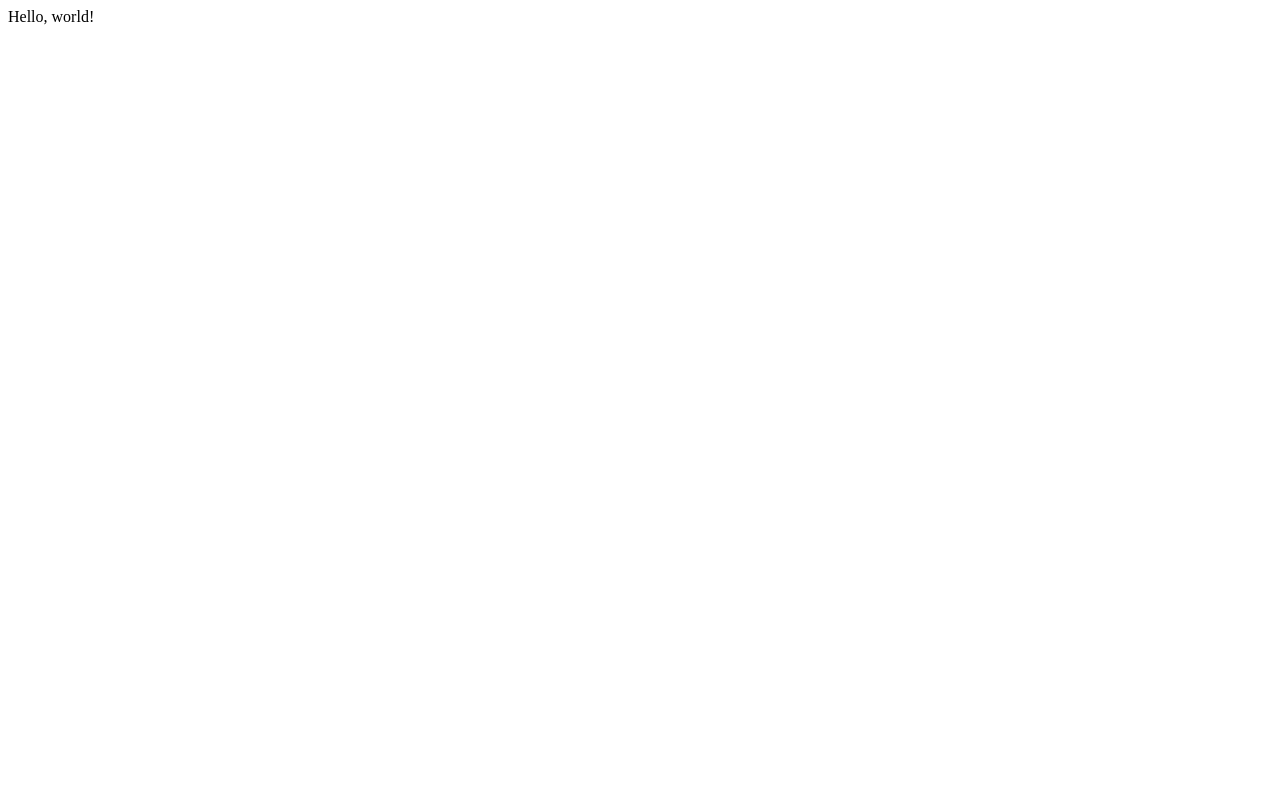
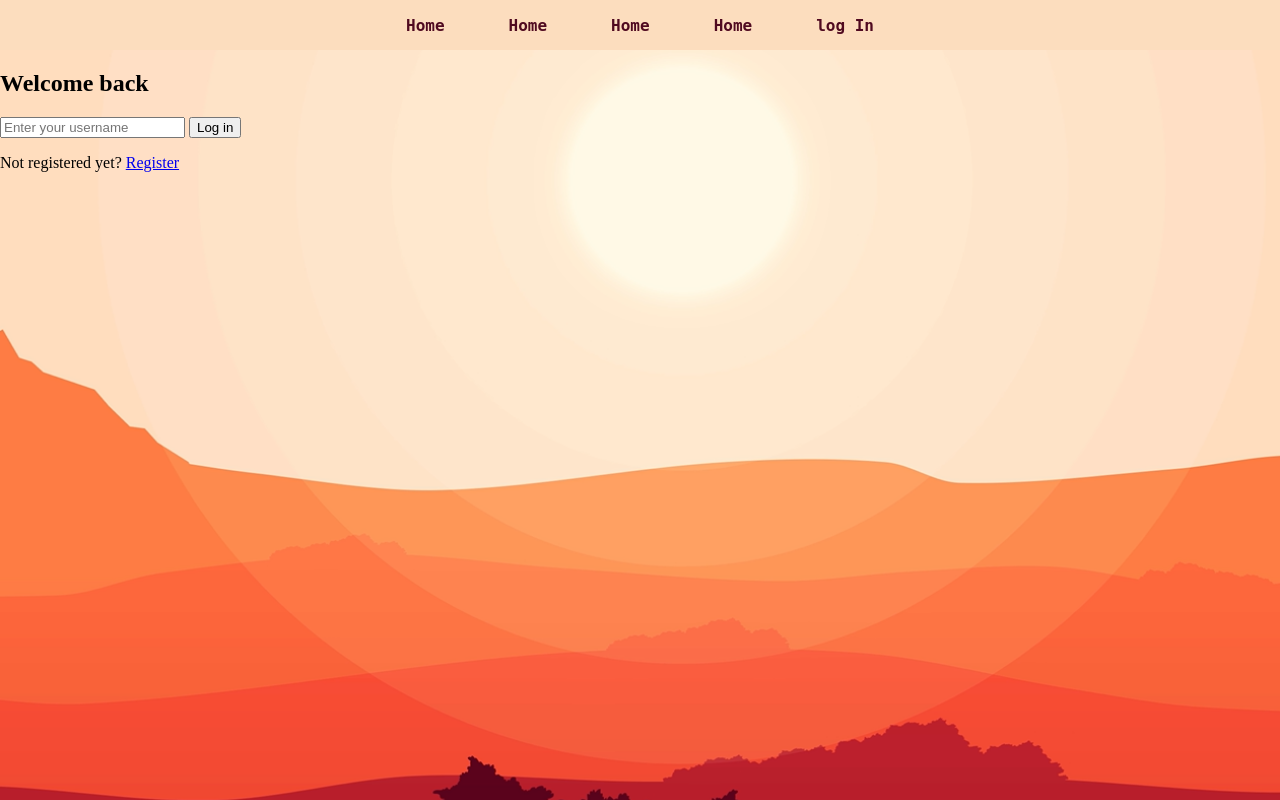
Before and after one commit to FARAJI-Omar/task_flow, a PHP site: page /login.php in a window 1280 px wide. Before the commit the page is almost empty. Run offline with PHP 8.4, Linux system fonts and the light colour scheme.

Commit message:
log in functionality for registered users

```diff
--- a/classes.php
+++ b/classes.php
@@ -10,7 +10,7 @@ class users{
     }
 
     // method to check if the username already exists
-    private function usernameExists($username) {
+    public function usernameExists($username) {
         try {
             $stmt = $this->conn->prepare("SELECT COUNT(*) FROM users WHERE username = :username");
             $stmt->bindParam(':username', $username);
--- a/home.php
+++ b/home.php
@@ -7,7 +7,7 @@
     $db = new database();
     $users = new users();
 
-    // echo $_SESSION['username'];
+    echo $_SESSION['username'];
 
 
 
--- a/login.php
+++ b/login.php
@@ -1,3 +1,57 @@
 <?php
-echo "Hello, world!";
+require_once ('connect.php');
+require_once ('classes.php');
+
+$db = new database();
+$connection = $db->connect();
+
+if ($_SERVER['REQUEST_METHOD'] === 'POST'){
+    if (isset($_POST['username'])) {
+        $username = htmlspecialchars(trim($_POST['username']));
+
+        if ($connection) {
+            $user = new users($connection);
+
+            //check if the username exists in db using the usernameExists method from the users class
+            if ($user->usernameExists($username)) {
+                session_start();
+                $_SESSION['username'] = $username;
+                header("Location: home.php");
+                exit();
+
+            } else {
+                $error_message = "Username does not exist!";
+            }
+        }
+    }
+}
+
 ?>
+
+<!DOCTYPE html>
+<html lang="en">
+<head>
+    <meta charset="UTF-8">
+    <meta name="viewport" content="width=device-width, initial-scale=1.0">
+    <title>log in</title>
+    <link rel="stylesheet" href="style.css?v=<?php echo time(); ?>">
+
+</head>
+<body class="loginBody">
+    <?php include('header.php') ?>
+    <div class="login">
+        <form action="login.php" method="post">
+            <h2>Welcome back</h2>
+            <input type="text" name="username" placeholder="Enter your username" required>
+            <input type="submit" name="login" value="Log in">
+        </form>
+        <div class="notRegistered"><p>Not registered yet? <a href="welcome.php">Register</a></p></div>
+        <?php if (isset($error_message)): ?>
+            <p class="error-message">
+                <?php echo $error_message; ?></p>
+        <?php endif; ?>
+    </div>
+    <?php include('footer.php') ?>
+
+</body>
+</html>
--- a/style.css
+++ b/style.css
@@ -104,5 +104,73 @@ body {
     top: 60%;
     right: 45%;
     font-family: monospace;
+}
 
+.loginBody{
+    background-image: url(images/signinBack.png);
+    background-repeat: no-repeat;
+    background-size: cover;
 }
+
+
+/* .loginBody form{
+    display: flex;
+    position: absolute;
+    width: 500px;
+    height: 50px;
+    gap: 2%;
+    top: 53%;
+    right: 32%;
+   }
+   .loginBody form input:nth-child(1){
+       width: 65%;
+       border-radius: 10px;
+       padding-left: 5%;
+       font-size: 15px;
+       font-weight: bold;
+       font-family: monospace;
+       background-color: #fcddbe93;
+       border: solid 2px #500A20;
+   }
+   .loginBody form input:nth-child(2){
+       width: 20%;
+       border-radius: 10px;
+       font-size: 17px;
+       font-weight: bold;
+       font-family: monospace;
+       background-color: #fa653cbe;
+       border: solid 2px #500A20;
+   }
+   .loginBody form input:nth-child(2):hover{
+       background-color: #fd5b2f;
+       box-shadow: 0px 0px 10px 5px #fd5b2f;
+   }
+   .loginBody form input:nth-child(1):hover{
+       background-color: #fcddbe;
+       box-shadow: 0px 0px 10px 5px #fcddbe93;
+   }
+
+   .loginBody form {
+        border: solid 2px #C5AACF;
+       display: flex;
+       flex-direction: column;
+       justify-content: center;
+       align-items: center;
+       position: absolute;
+       top: 10%;
+       left: 33%;
+       font-size: 28px;
+       width: 550px;
+       height: 250px;
+       /* border: red solid; */
+       font-weight: bold;
+       font-family: monospace;
+       color: #500A20;
+   }
+
+   .notRegistered{
+       position: absolute;
+       top: 60%;
+       right: 45%;
+       font-family: monospace;
+   } */
```
Also changed, not shown: images/signinBack.png (added).
